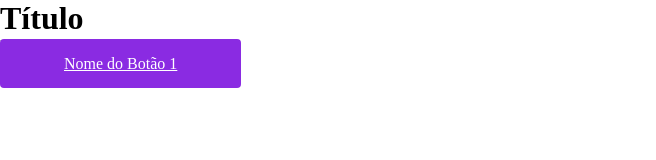
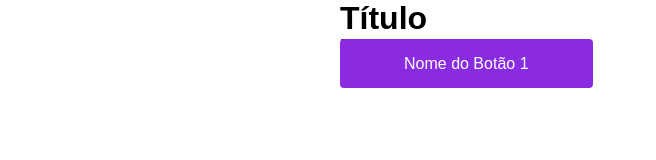
Before and after one commit to matheuscostadesign/bio, a plain HTML site: page index.html in a window 1280 px wide. Shown: the whole page, without its empty margins (0-656 px from the left). Drawn offline with Linux system fonts and the light colour scheme.

Commit message:
identacao prettier

```diff
--- a/index.html
+++ b/index.html
@@ -1,5 +1,6 @@
 <!DOCTYPE html>
 <html lang="pt-br">
+
 <head>
     <meta charset="UTF-8">
     <meta http-equiv="X-UA-Compatible" content="IE=edge">
@@ -7,14 +8,15 @@
     <link rel="stylesheet" href="style.css">
     <title>Links Bio</title>
 </head>
+
 <body>
+    <div class="container">
+        <h1>Título</h1>
+        <p>Descrição qualquer</p>
 
-    <h1>Título</h1>
-    <p>Descrição qualquer</p>
-
-    <a href="http://" target="_blank" rel="noopener noreferrer" class="btn primary">
-        Nome do Botão 1
-    </a>
+        <a href="http://" target="_blank" rel="noopener noreferrer" class="btn primary">Nome do Botão 1</a>
+    </div>
 
 </body>
+
 </html>
--- a/style.css
+++ b/style.css
@@ -2,6 +2,19 @@
     margin: 0;
     padding: 0;
     box-sizing: border-box;
+    text-decoration: none;
+    font-family: sans-serif;
+}
+
+body {
+    display: grid;
+    place-items: center;
+}
+
+.container {
+    width: 100%;
+    max-width: 600px;
+    margin: 0 auto;
 }
 
 .btn {
```
